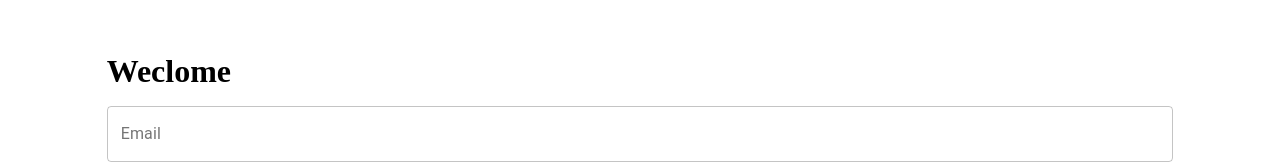
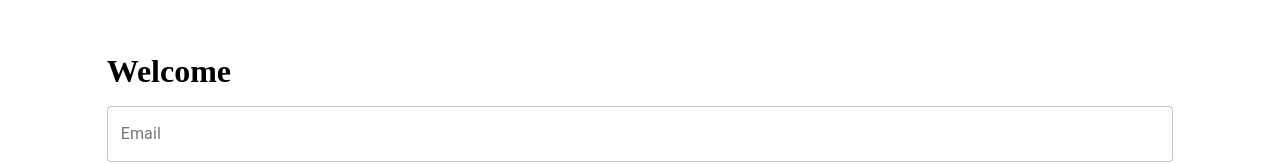
Before and after one commit to neamtsabry/NAWTY, a React (Create React App) app in the folder website/: page / in a window 1280 px wide. Shown: the part 107-271 px from the top of the page. Built offline with nearby package versions, Linux system fonts and the light colour scheme; what react-geolocated would draw is missing.

Commit message:
Fixed typo

```diff
--- a/website/src/components/Home.js
+++ b/website/src/components/Home.js
@@ -19,7 +19,7 @@ const Home = () => {
         <div className={classes.root}>
             <Grid container justify="center" >
                 <Grid item xs={10}>
-                    <h1 className={classes.marginTop}>Weclome</h1>
+                    <h1 className={classes.marginTop}>Welcome</h1>
                 </Grid>
 
                 <Grid item xs={10}>
```
